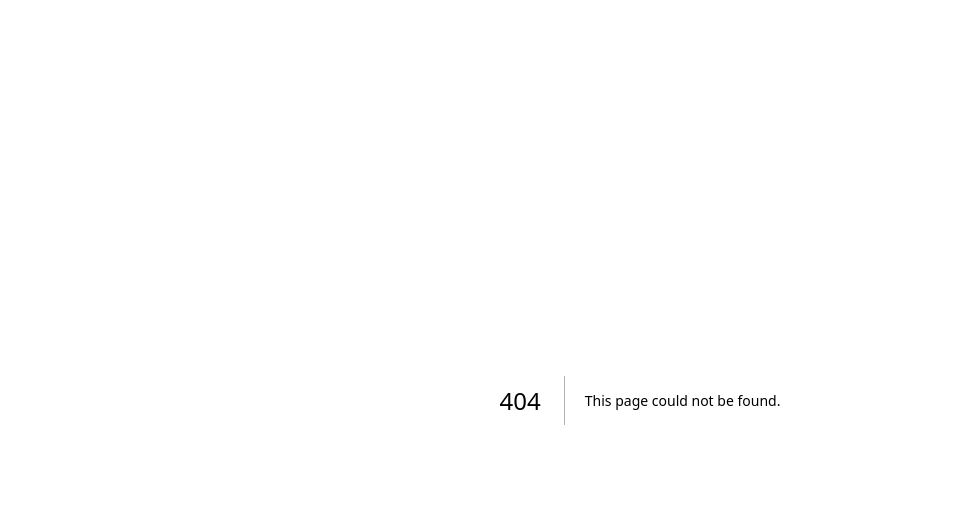
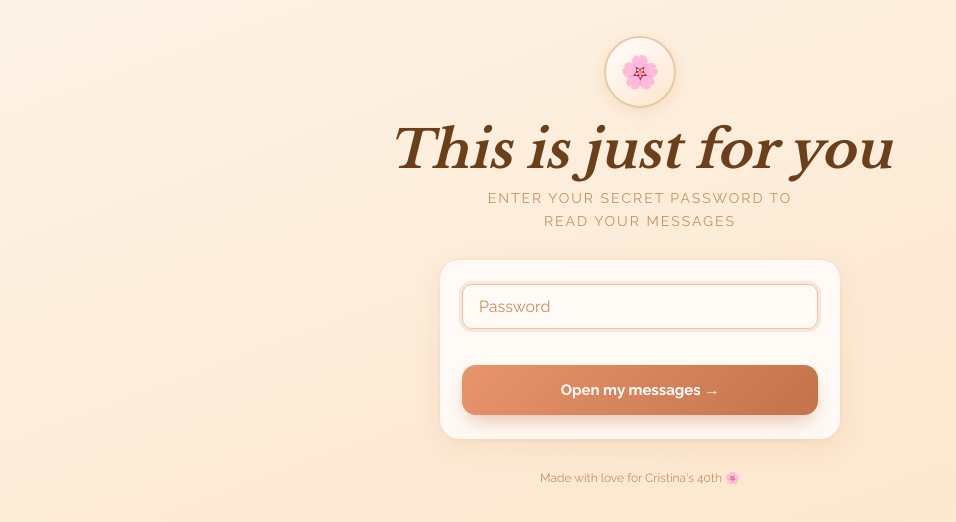
Before and after one commit to kkbuild/greetings, a Next.js app: page /for-cristina/login in a window 1280 px wide. Before the commit this address had no page. Shown: the top 522 px of the page, without its empty margins (0-956 px from the left). Built offline with nearby package versions, Linux system fonts and the light colour scheme.

Commit message:
feat: password login for /for-cristina

```diff
--- /dev/null
+++ b/app/for-cristina/login/page.tsx
@@ -0,0 +1,69 @@
+'use client'
+
+import { useState } from 'react'
+import { useRouter } from 'next/navigation'
+
+export default function Login() {
+  const [password, setPassword] = useState('')
+  const [error, setError] = useState('')
+  const [loading, setLoading] = useState(false)
+  const router = useRouter()
+
+  async function handleSubmit(e: React.FormEvent) {
+    e.preventDefault()
+    setLoading(true)
+    setError('')
+
+    const res = await fetch('/api/auth', {
+      method: 'POST',
+      headers: { 'Content-Type': 'application/json' },
+      body: JSON.stringify({ password }),
+    })
+
+    if (res.ok) {
+      router.push('/for-cristina')
+    } else {
+      setError('Wrong password. Try again!')
+      setLoading(false)
+    }
+  }
+
+  return (
+    <div className="wrap">
+      <div className="hero">
+        <div className="hero-badge" aria-hidden="true">🌸</div>
+        <h1 style={{ fontStyle: 'italic' }}>This is just for you</h1>
+        <p className="hero-eyebrow">Enter your secret password to read your messages</p>
+      </div>
+
+      <div className="card" style={{ maxWidth: 400, margin: '0 auto' }}>
+        <form onSubmit={handleSubmit} style={{ display: 'flex', flexDirection: 'column', gap: 16 }}>
+          <input
+            type="password"
+            placeholder="Password"
+            value={password}
+            onChange={e => setPassword(e.target.value)}
+            required
+            autoFocus
+            style={{
+              padding: '12px 16px',
+              border: '1.5px solid var(--border-md)',
+              borderRadius: 10,
+              fontFamily: 'var(--font-body)',
+              fontSize: '1rem',
+              background: 'var(--surface)',
+              color: 'var(--brown)',
+              outline: 'none',
+            }}
+          />
+          {error && <p className="err">{error}</p>}
+          <button className="btn" type="submit" disabled={loading}>
+            {loading ? 'Checking…' : 'Open my messages →'}
+          </button>
+        </form>
+      </div>
+
+      <p className="note">Made with love for Cristina&apos;s 40th 🌸</p>
+    </div>
+  )
+}
```
Also changed, not shown: app/api/auth/route.ts (added, +29 -0 lines), middleware.ts (added, +15 -0 lines).
